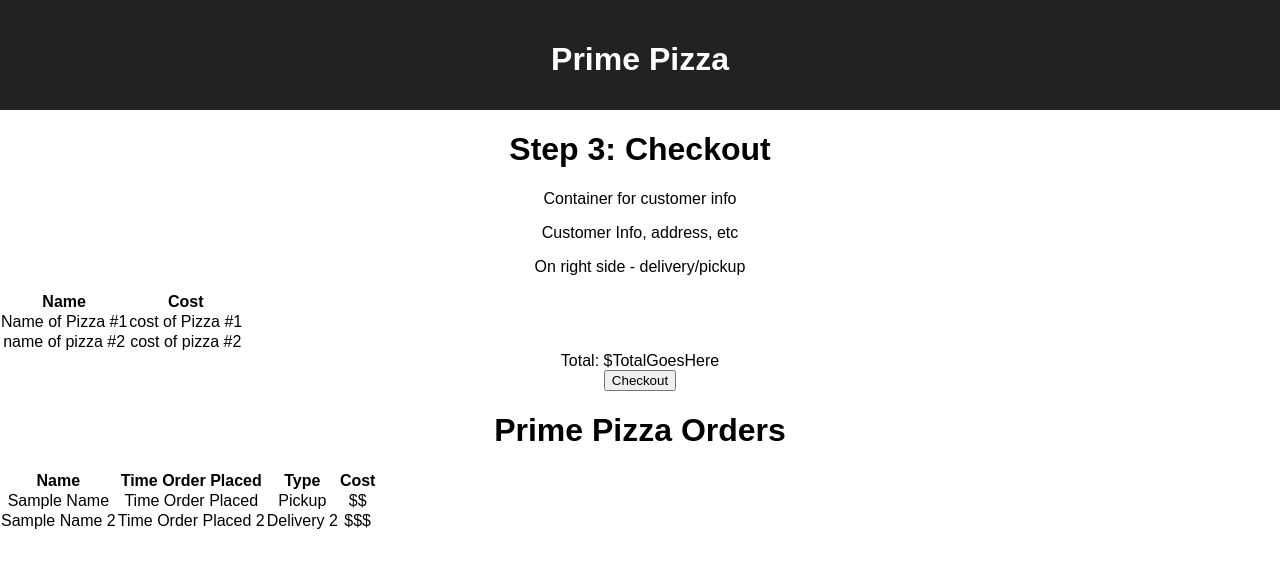
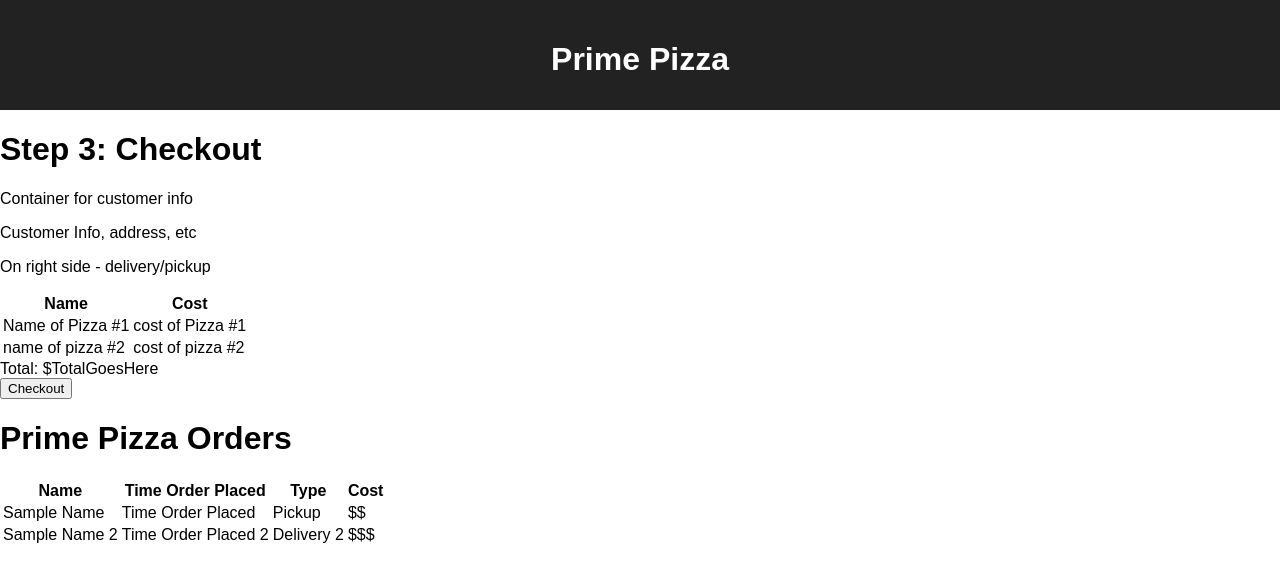
Before and after one commit to weisp014/redux-pizza-parlor, a React (Create React App) app: page / in a window 1280 px wide. Shown: the top 582 px of the page. Built offline with nearby package versions, Linux system fonts and the light colour scheme.

Commit message:
comitting prior to pulling changes

```diff
--- a/src/components/App/App.jsx
+++ b/src/components/App/App.jsx
@@ -3,6 +3,7 @@ import axios from 'axios';
 import './App.css';
 import { useSelector, useDispatch } from 'react-redux'
 import { useHistory } from 'react-router-dom';
+import { HashRouter as Router, Route, Link } from 'react-router-dom'
 
 function App() {
 
@@ -53,10 +54,12 @@ function App() {
   } // end handleCheckout
 
   return (
+    <>
     <div className='App'>
       <header className='App-header'>
         <h1 className='App-title'>Prime Pizza</h1>
       </header>
+      </div>
       {/* Get pizza list and display */}
 
       {/* Customer Form */}
@@ -67,6 +70,7 @@ function App() {
       <div>Container for customer info</div>
       <p>Customer Info, address, etc</p>
       <p>On right side - delivery/pickup</p>
+      <table>
       <thead>
         <tr>
           <th>Name</th>
@@ -83,6 +87,7 @@ function App() {
           <td>cost of pizza #2</td>
         </tr>
       </tbody>
+      </table>
       <div>
         Total: $TotalGoesHere
       </div>
@@ -93,6 +98,7 @@ function App() {
       <div className="adminHeader">
         <h1>Prime Pizza Orders</h1>
       </div>
+      <table>
       <thead>
         <tr>
           <th>Name</th>
@@ -115,11 +121,11 @@ function App() {
           <td>$$$</td>
         </tr>
       </tbody>
+      </table>
 
       {/* <img src='images/pizza_photo.png' />
       <p>Pizza is great.</p> */}
-
-    </div>
+    </>
   );
 }
 
```
